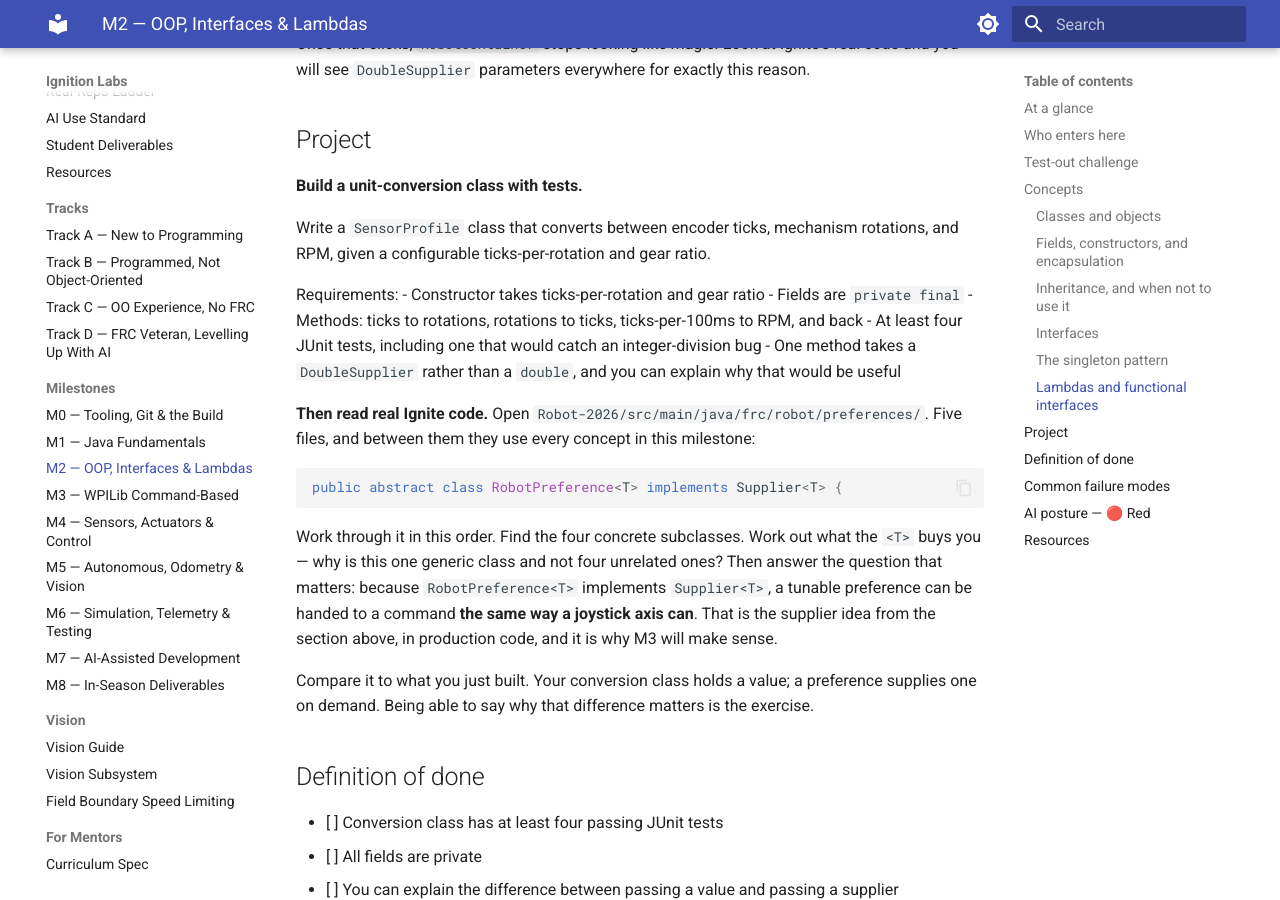
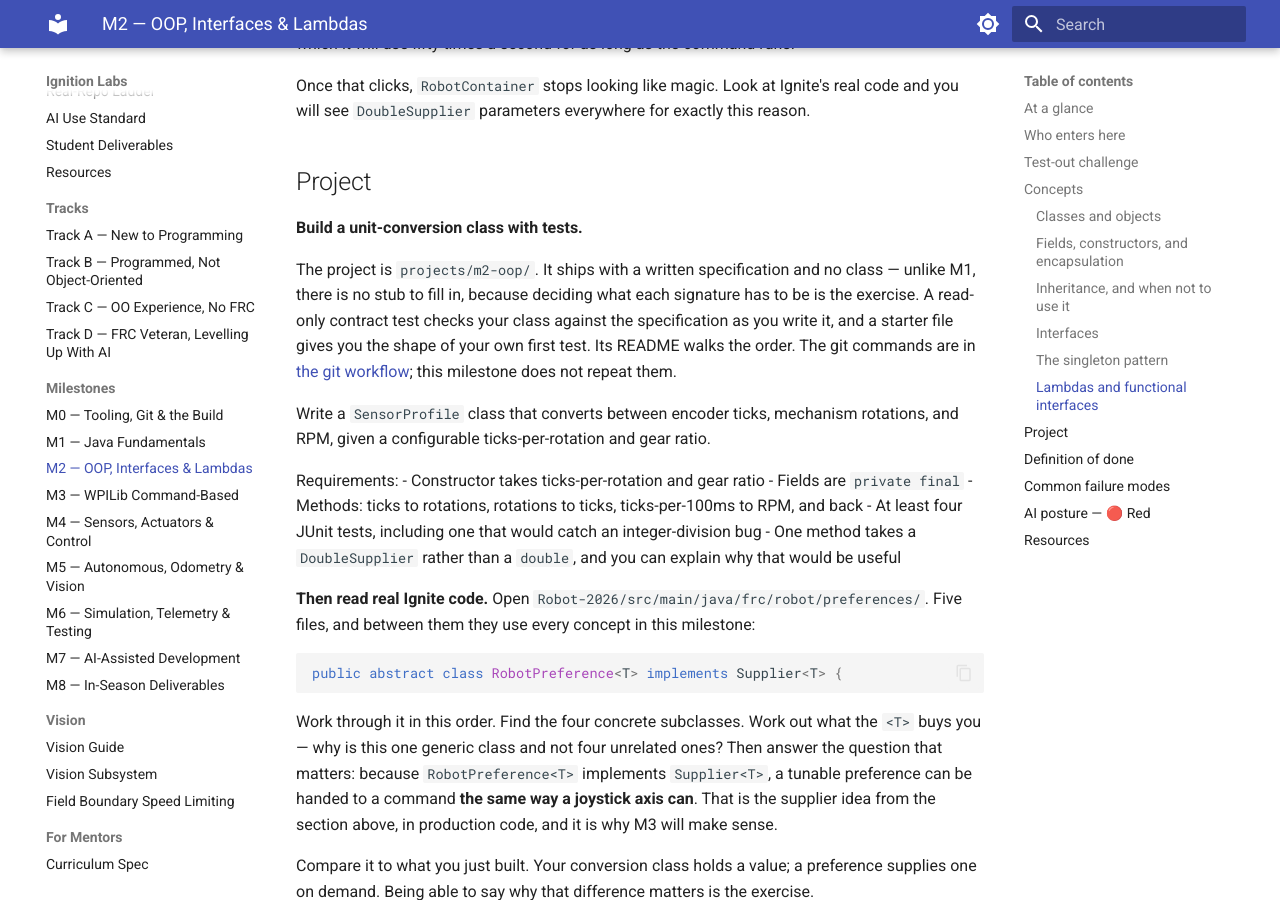
Before and after one commit to IgniteRobotics/ignition-labs, an MkDocs documentation site: the page built from docs/programming/milestones/m2-oop-interfaces-lambdas.md, in a window 1280 px wide and 900 px high, scrolled down 4298 px. Built offline with MkDocs 1.6.1 and Material for MkDocs 9.7.7, drawn with Linux system fonts in a browser that asks for light colours; some of the changed text lies outside the part shown.

Commit message:
M2 documentation cross-links and build-order status

```diff
--- a/docs/programming/milestones/m2-oop-interfaces-lambdas.md
+++ b/docs/programming/milestones/m2-oop-interfaces-lambdas.md
@@ -26,6 +26,8 @@ Two parts:
 **Pass criteria:** the code works, and the explanation of part 2 is correct. Part 2 is the real test — a student who describes a supplier as "a fancy double" has not got it.
 
 **Time:** 45 minutes.
+
+The fixture is `projects/testouts/t2-supplier-swap/`.
 
 ## Concepts
 
@@ -161,6 +163,13 @@ Once that clicks, `RobotContainer` stops looking like magic. Look at Ignite's re
 
 **Build a unit-conversion class with tests.**
 
+The project is `projects/m2-oop/`. It ships with a written specification and no
+class — unlike M1, there is no stub to fill in, because deciding what each
+signature has to be is the exercise. A read-only contract test checks your class
+against the specification as you write it, and a starter file gives you the shape
+of your own first test. Its README walks the order. The git commands are in
+[the git workflow](../git-workflow.md); this milestone does not repeat them.
+
 Write a `SensorProfile` class that converts between encoder ticks, mechanism rotations, and RPM, given a configurable ticks-per-rotation and gear ratio.
 
 Requirements:
```
Also changed, not shown: docs/programming/README.md (+1 -1 lines), docs/programming/teaching-repo-spec.md (+2 -2 lines).
